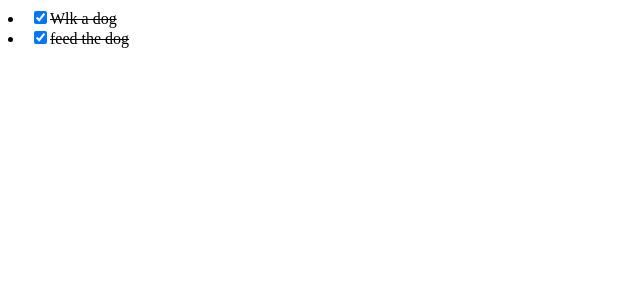
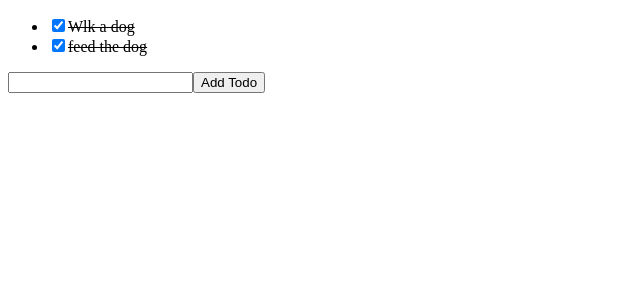
Before and after one commit to Anita-ihuman/To-do-typescript, a React (Create React App) app: page / in a window 1280 px wide. Shown: the top 300 px of the page, without its empty margins (0-640 px from the left). Built offline with nearby package versions, Linux system fonts and the light colour scheme.

Commit message:
updated changes made in eslint

```diff
--- a/src/App.tsx
+++ b/src/App.tsx
@@ -1,29 +1,37 @@
-import React,{useState} from 'react';
+import React, { useState } from 'react';
 import { TodoListItem } from './TodoListItem';
-
+import { TodoList } from './TodoList';
+import AddTodoForm from './AddTodoForm';
+import { ToggleTodo, Todo } from './Type';
 
 const initialTodos: Array<Todo> = [
     { text: 'Wlk a dog', complete: true },
     { text: 'feed the dog', complete: true },
 ];
 const App = () => {
-    const [todos, setTodos] = useState(initialTodos)
-    const toggleTodos: ToggleTodo = selectedTodo=> {
-        const newTodos = todos.map(todo => {
+    const [todos, setTodos] = useState(initialTodos);
+
+    const toggleTodos: ToggleTodo = (selectedTodo) => {
+        const newTodos = todos.map((todo) => {
             if (todo === selectedTodo) {
                 return {
                     ...todo,
-                    complete:!todo.complete
-                }
+                    complete: !todo.complete,
+                };
             }
-            return todo
-        })
-        setTodos(newTodos)
-    }
+            return todo;
+        });
+        setTodos(newTodos);
+    };
+
+    const addTodo = (newTodo: string) => {
+        setTodos([...todos, { text: newTodo, complete: false }]);
+    };
+
     return (
         <>
-            <TodoListItem todo={todos[0]} toggleTodos={toggleTodos} />
-            <TodoListItem todo={todos[1]} toggleTodos={toggleTodos} />
+            <TodoList todos={todos} toggleTodos={toggleTodos} />
+            <AddTodoForm />
         </>
     );
 };
```
Also changed, not shown: 1 other file (tests, documents, lock files or other folders).
